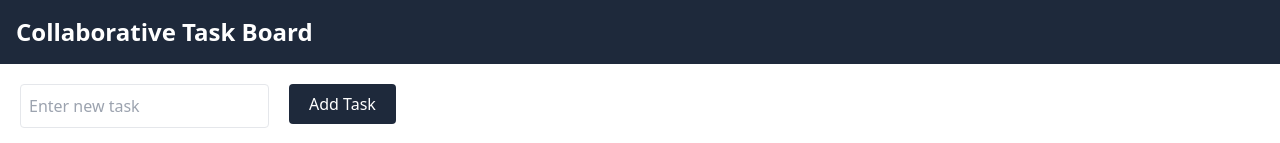
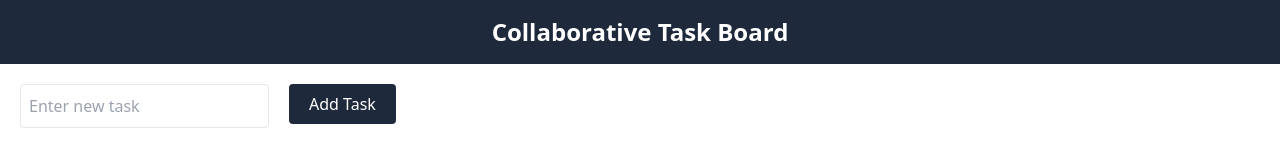
Before and after one commit to ronnyml/react-task-board, a React (Vite) app: page / in a window 1280 px wide. Shown: the top 143 px of the page. Built offline with nearby package versions, Linux system fonts and the light colour scheme; no server answers.

Commit message:
adjust spacing for tasks container.

```diff
--- a/src/App.tsx
+++ b/src/App.tsx
@@ -5,7 +5,7 @@ const App = () => {
   return (
     <BoardProvider>
       <header className="bg-slate-800 text-white p-4">
-        <h1 className="text-2xl font-bold">Collaborative Task Board</h1>
+        <h1 className="text-center text-2xl font-bold">Collaborative Task Board</h1>
       </header>
       <div className="container mx-auto p-5">
         <Board />
--- a/src/components/Column.tsx
+++ b/src/components/Column.tsx
@@ -19,7 +19,7 @@ const Column = ({ title, droppableId }: ColumnProps) => {
             <div
               key={task.id}
               onMouseEnter={() => startEditingTask(task.id)}
-              className={editingTask === task.id ? 'border-2 border-blue-500' : ''}
+              className={editingTask === task.id ? 'border-2 border-blue-500 rounded-md mb-2' : 'mb-2'}
             >
               <Task task={task} index={index} />
             </div>
--- a/src/components/Task.tsx
+++ b/src/components/Task.tsx
@@ -6,7 +6,7 @@ const Task = ({ task, index }: TaskProps) => {
     <Draggable draggableId={task.id} index={index}>
       {(provided) => (
         <div
-          className="bg-white p-3 rounded-md shadow-md mb-3"
+          className="bg-white p-3 rounded-md shadow-md"
           ref={provided.innerRef}
           {...provided.draggableProps}
           {...provided.dragHandleProps}
```
